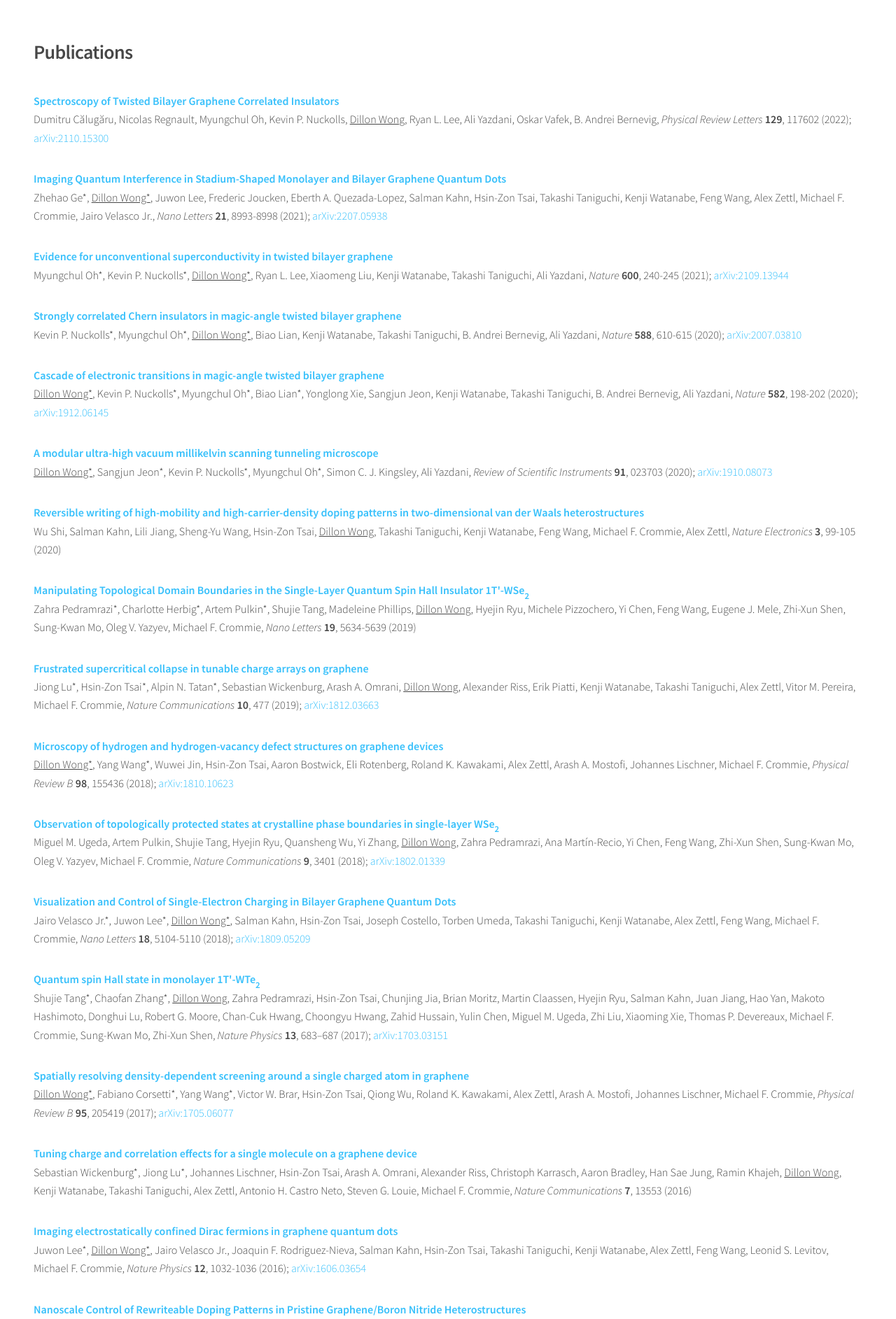
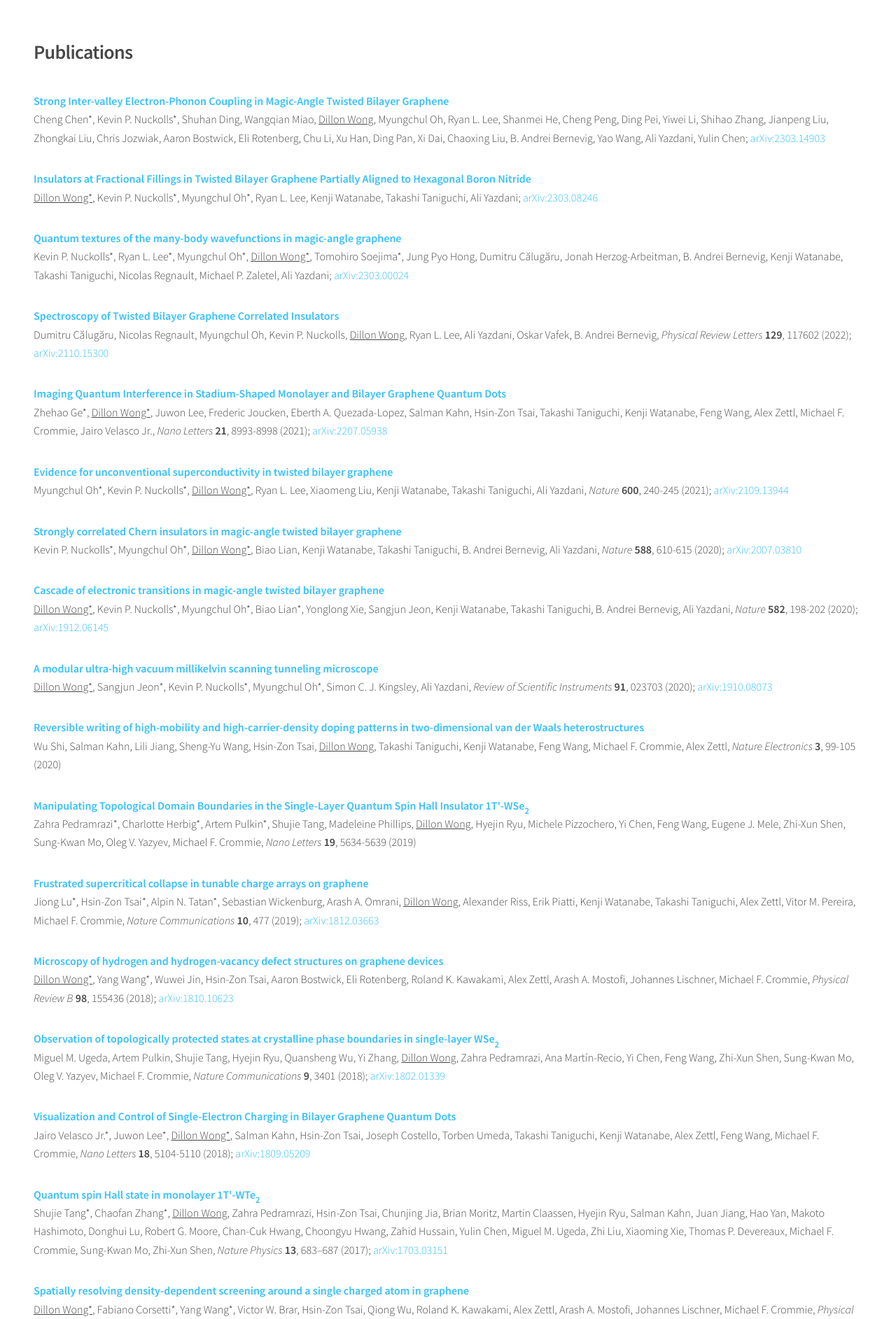
Before and after one commit to dilwong/dilwong.github.io, a PHP site: page /publications.php in a window 1280 px wide. Shown: the part 58-1943 px from the top of the page at 70% size. Run offline with PHP 8.4, Linux system fonts and the light colour scheme.

Commit message:
Added 3 arxiv papers to pubs list

```diff
--- a/publications.php
+++ b/publications.php
@@ -15,6 +15,33 @@
         </div>
 
         <div class="mt-3 clearfix">
+
+            <p>
+                <div><b>
+                    <a href="https://arxiv.org/abs/2303.14903" target="_blank">
+                        Strong Inter-valley Electron-Phonon Coupling in Magic-Angle Twisted Bilayer Graphene
+                    </a>
+                </b></div>
+                Cheng Chen*, Kevin P. Nuckolls*, Shuhan Ding, Wangqian Miao, <u>Dillon Wong</u>, Myungchul Oh, Ryan L. Lee, Shanmei He, Cheng Peng, Ding Pei, Yiwei Li, Shihao Zhang, Jianpeng Liu, Zhongkai Liu, Chris Jozwiak, Aaron Bostwick, Eli Rotenberg, Chu Li, Xu Han, Ding Pan, Xi Dai, Chaoxing Liu, B. Andrei Bernevig, Yao Wang, Ali Yazdani, Yulin Chen; <a href="https://arxiv.org/abs/2303.14903" target="_blank">arXiv:2303.14903</a>
+            </p>
+
+            <p>
+                <div><b>
+                    <a href="https://arxiv.org/abs/2303.08246" target="_blank">
+                        Insulators at Fractional Fillings in Twisted Bilayer Graphene Partially Aligned to Hexagonal Boron Nitride
+                    </a>
+                </b></div>
+                <u>Dillon Wong*</u>, Kevin P. Nuckolls*, Myungchul Oh*, Ryan L. Lee, Kenji Watanabe, Takashi Taniguchi, Ali Yazdani; <a href="https://arxiv.org/abs/2303.08246" target="_blank">arXiv:2303.08246</a>
+            </p>
+
+            <p>
+                <div><b>
+                    <a href="https://arxiv.org/abs/2303.00024" target="_blank">
+                        Quantum textures of the many-body wavefunctions in magic-angle graphene
+                    </a>
+                </b></div>
+                Kevin P. Nuckolls*, Ryan L. Lee*, Myungchul Oh*, <u>Dillon Wong*</u>, Tomohiro Soejima*, Jung Pyo Hong, Dumitru Călugăru, Jonah Herzog-Arbeitman, B. Andrei Bernevig, Kenji Watanabe, Takashi Taniguchi, Nicolas Regnault, Michael P. Zaletel, Ali Yazdani; <a href="https://arxiv.org/abs/2303.00024" target="_blank">arXiv:2303.00024</a>
+            </p>
 
             <p>
                 <div><b>
```
Also changed, not shown: docs/publications.html (+27 -0 lines).
